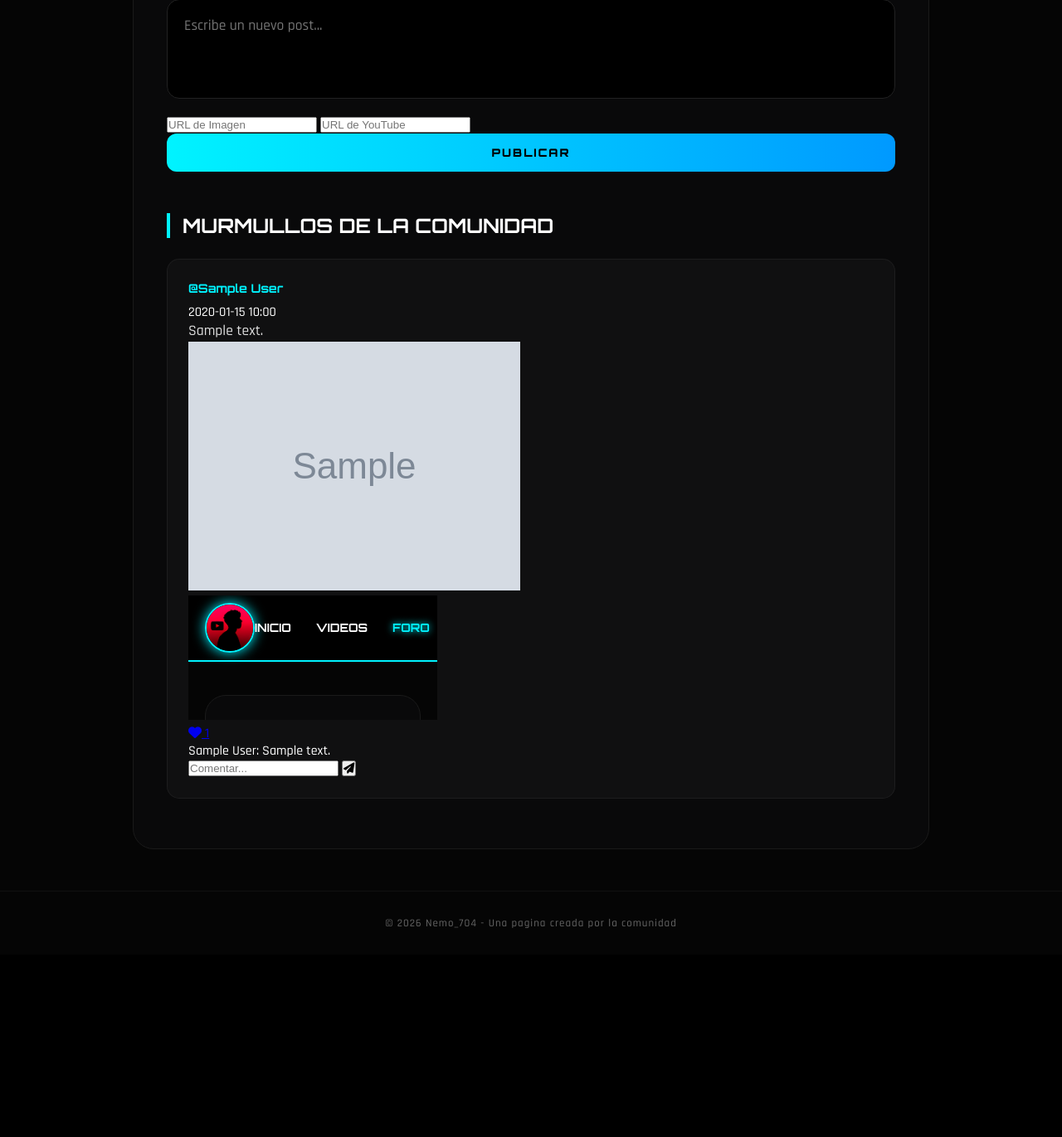
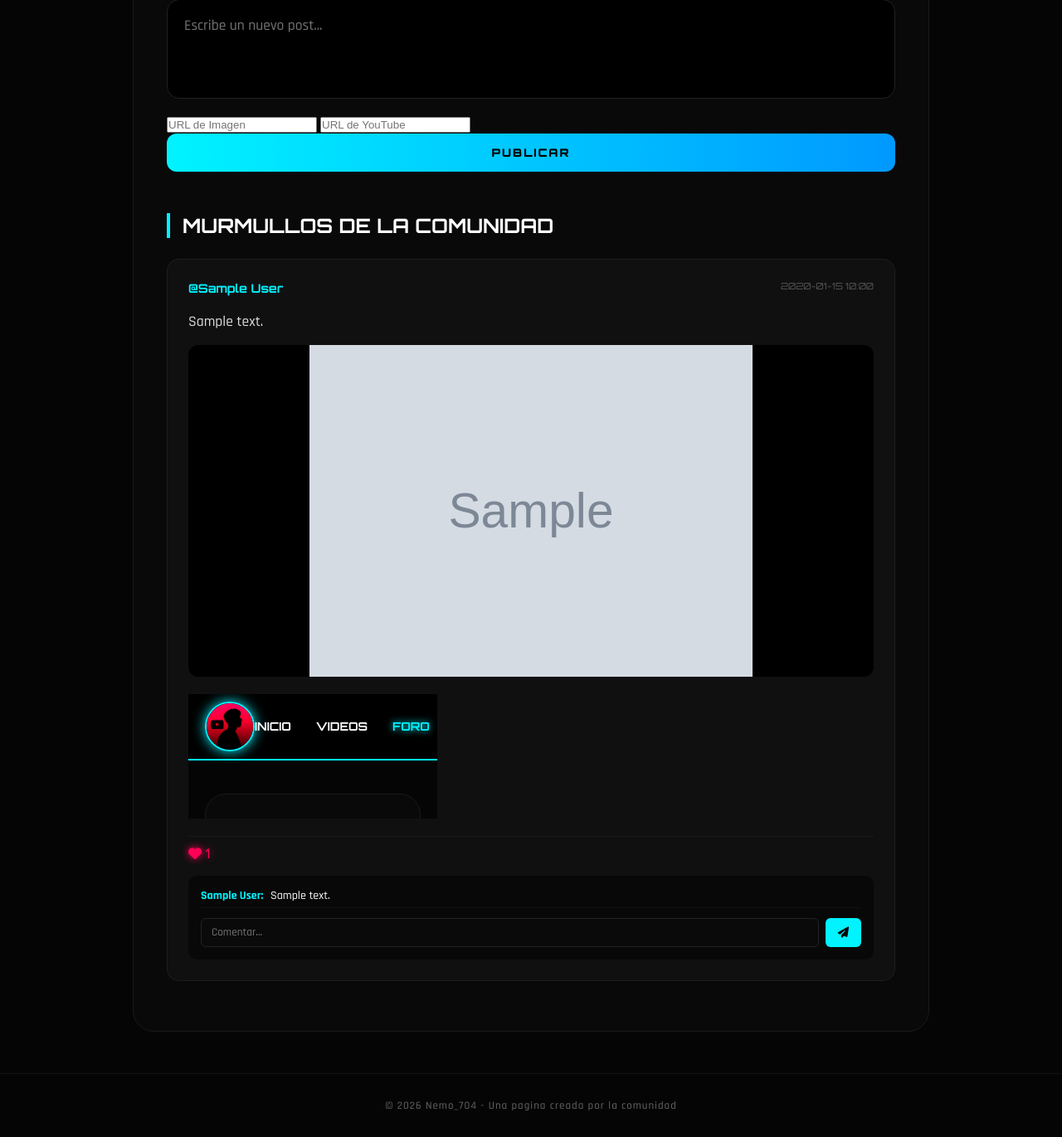
Before and after one commit to alons2080-wq/nemo-web, a Flask app: page /foro in a window 1280 px wide. Shown: the part 242-1613 px from the top of the page at 83% size. Before the commit the page ends 1361 px from the top, so only its background shows below. Run offline with Flask 3, Linux system fonts and the light colour scheme; the visitor is signed in with stand-in values (Sample User, id 1); tables that the repository leaves empty hold one stand-in row (values such as "Sample post"); grey boxes marked "Sample" are stand-in pictures.

Commit message:
Update style.css (New system added)

```diff
--- a/static/css/style.css
+++ b/static/css/style.css
@@ -296,3 +296,31 @@ body {
     padding: 40px;
     font-style: italic;
 }
+
+/* --- AJUSTES FORO SQLITE --- */
+.post-header { display: flex; justify-content: space-between; margin-bottom: 10px; }
+.time { font-size: 11px; color: #555; font-family: 'Orbitron'; }
+
+.post-media-img {
+    width: 100%; max-height: 400px; object-fit: contain;
+    border-radius: 12px; margin: 15px 0; background: #000;
+}
+
+.post-actions { margin: 15px 0; padding-top: 10px; border-top: 1px solid #1a1a1a; }
+.action-btn { color: #555; text-decoration: none; font-family: 'Orbitron'; transition: 0.3s; }
+.action-btn.active { color: #ff0055; text-shadow: 0 0 10px #ff0055; }
+
+.comments-section {
+    background: rgba(0,0,0,0.5); border-radius: 10px; padding: 15px; margin-top: 10px;
+}
+.comment { font-size: 14px; margin-bottom: 8px; border-bottom: 1px solid #111; padding-bottom: 5px; }
+.c-user { color: var(--cyan); font-weight: bold; margin-right: 5px; }
+
+.comment-form { display: flex; gap: 8px; margin-top: 12px; }
+.comment-form input {
+    flex: 1; background: #0a0a0a; border: 1px solid #222; color: white;
+    padding: 8px 12px; border-radius: 6px; font-family: 'Rajdhani';
+}
+.comment-form button {
+    background: var(--cyan); border: none; padding: 8px 15px; border-radius: 6px; cursor: pointer;
+}
```
